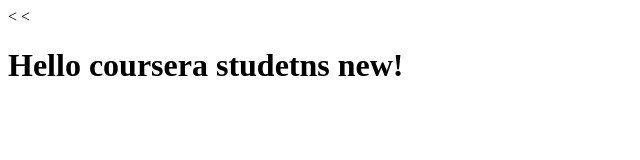
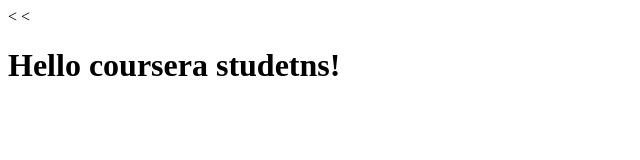
Before and after one commit to trtan/coursera-test, a plain HTML site: page index.html in a window 1280 px wide. Shown: the whole page, without its empty margins (0-640 px from the left). Drawn offline with Linux system fonts and the light colour scheme.

Commit message:
second check in.
Change-Id: I384a9838952a8ab2fa1226f3f434a779ded96d51

```diff
--- a/index.html
+++ b/index.html
@@ -5,6 +5,6 @@
     <title>Hello coursera</title>
   </head>
   <body>
-    <<h1>Hello coursera studetns new!</h1>
+    <<h1>Hello coursera studetns!</h1>
   </body>
 </html>
```
